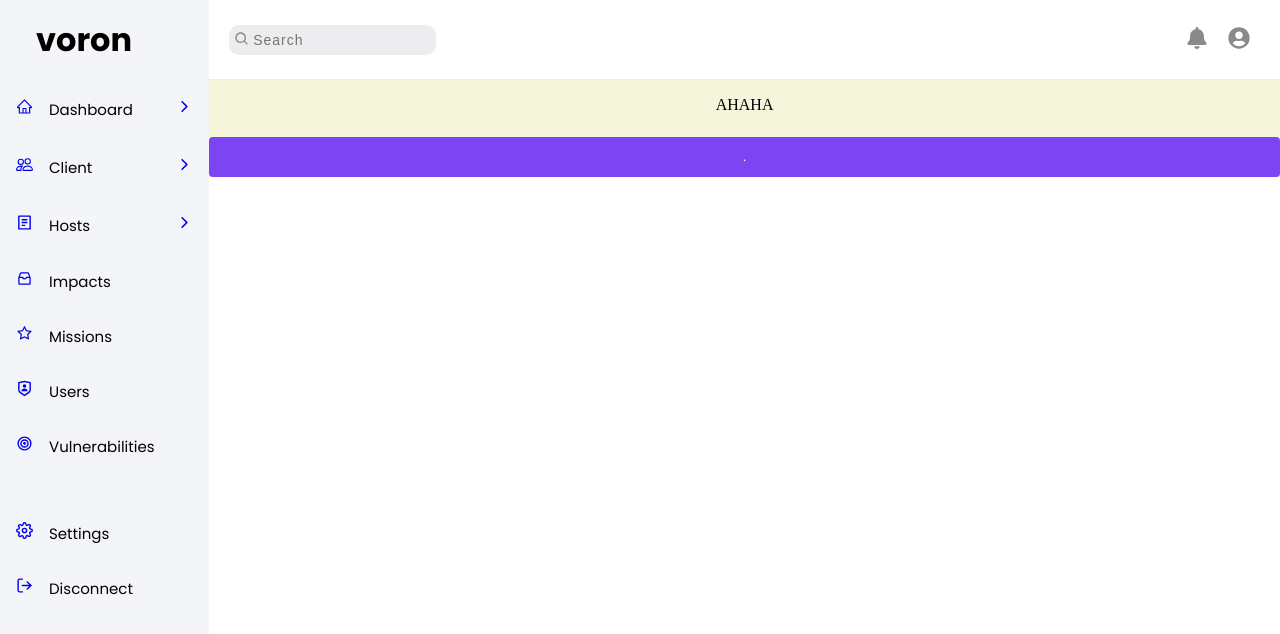
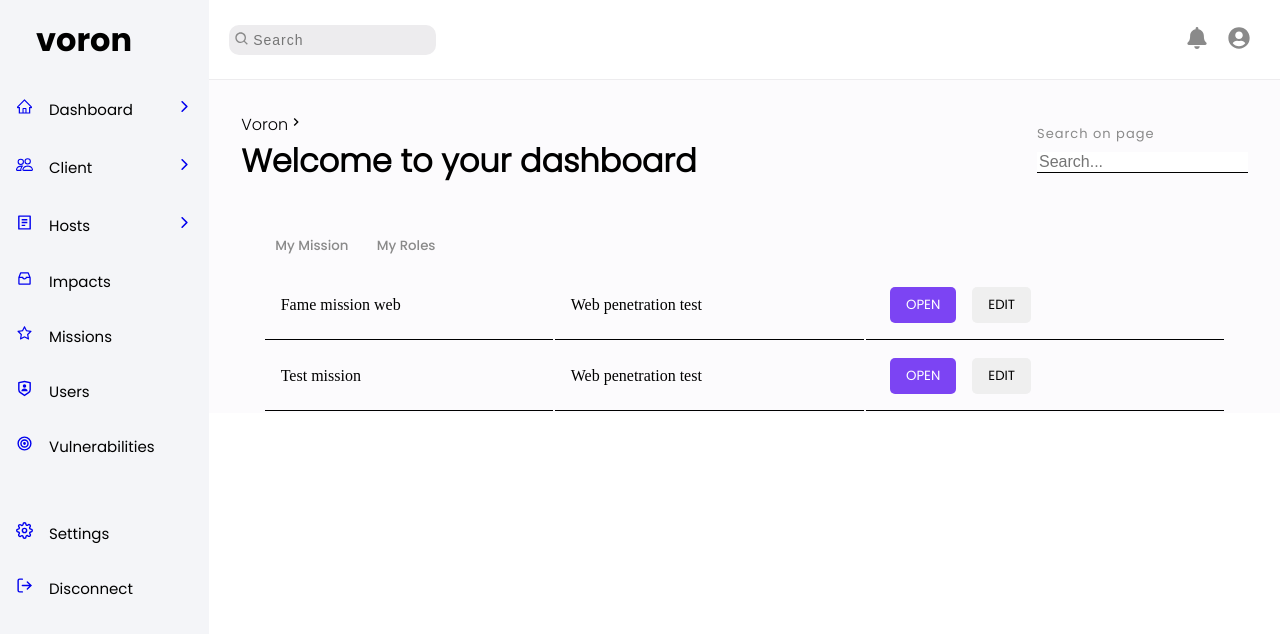
Before and after one commit to vrn-sh/erp, a React (Vite) app in the folder web/: page /dashboard in a window 1280 px wide. Shown: the top 634 px of the page. Built offline with nearby package versions, Linux system fonts and the light colour scheme.

Commit message:
dashboard separated in different part to be cleaner

```diff
--- a/web/src/pages/Dashboard/Dashboard.scss
+++ b/web/src/pages/Dashboard/Dashboard.scss
@@ -1,3 +1,7 @@
+.non-margin-padding {
+    padding: 0;
+    margin: 0;
+}
 .dashboard {
     display: flex;
     flex-direction: row;
@@ -5,17 +9,111 @@
 }
 
 .dashboard_container {
+    @extend .non-margin-padding;
     display: flex;
     flex-direction: column;
     height: 100vh;
     width: 100%;
-    padding: 0;
-    margin: 0;
 }
 
 .dashboard-pages {
-    background-color: beige;
+    @extend .non-margin-padding;
+    background-color: var(--basic-bg);
     width: 100%;
-    padding: 0;
-    margin: 0;
 }
+
+.page-info {
+    display: flex;
+    flex-direction: row;
+    justify-content: space-between;
+    align-items: center;
+    padding: 2rem;
+}
+
+.page-loca {
+    text-align: start;
+    font-family: "Poppins-Light";
+}
+
+.page-loca p, .page-loca h1 {
+    @extend .non-margin-padding;
+}
+
+.page-searcher {
+    display: flex;
+    flex-direction: column;
+    justify-content: center;
+    align-items:flex-start;
+}
+
+.page-searcher label {
+    @extend .non-margin-padding;
+    background: transparent;
+    letter-spacing: 1px;
+    font-family: 12px;
+}
+
+.page-searcher input {
+    border: none;
+    border-bottom: 1px var(--black) solid;
+    font-size: 16px;
+    margin-top: .5rem;
+}
+
+//DashboardMission
+.dashboard-table {
+    display: flex;
+    flex-direction: column;
+    width: 100%;
+    justify-content: center;
+    align-items: center;
+    text-align: start;
+}
+.subHeader {
+    display: flex;
+    flex-direction: row;
+    width: 90%;
+    align-items: flex-start;
+}
+
+.subHeader button {
+    min-width: 1rem;
+    background-color: transparent;
+    color: var(--gray-btn);
+    font-family: "Poppins-Medium";
+    border-radius: 0;
+}
+
+.subHeader button:hover, button.active {
+    color: var(--primary-hover-btn);
+    border-bottom: 1px var(--primary-hover-btn) solid;
+    transition: .5s ease-in-out;
+}
+
+table {
+    width: 90%;
+}
+
+td {
+    border-bottom:1px solid black;
+    padding: 1rem;
+}
+
+table input {
+    padding: .5rem 1rem;
+    border-radius: 5px;
+    margin: 0 .5rem;
+    text-transform: uppercase;
+    font-family: "Poppins-Regular";
+}
+
+.openBtn {
+    color: white;
+    border: none;
+    background-color: var(--primary-btn);
+}
+
+.editBtn {
+    border: var(--primary-btn);
+    color: var(--black);
+}
--- a/web/src/pages/Dashboard/Dashboard.tsx
+++ b/web/src/pages/Dashboard/Dashboard.tsx
@@ -2,6 +2,7 @@ import React from 'react';
 import SideBar from '../../component/SideBar/SideBar';
 import TopBar from '../../component/SideBar/TopBar';
 import './Dashboard.scss';
+import SubDashboard from './SubDashboard';
 
 export default function Dashboard() {
     return (
@@ -9,10 +10,7 @@ export default function Dashboard() {
             <SideBar />
             <div className="dashboard_container">
                 <TopBar />
-                <div className="dashboard-pages">
-                    <p>AHAHA</p>
-                    <button type="button">.</button>
-                </div>
+                <SubDashboard />
             </div>
         </div>
     );
--- /dev/null
+++ b/web/src/pages/Dashboard/DashboardMission.tsx
@@ -0,0 +1,65 @@
+import React, { useState } from 'react';
+import './Dashboard.scss';
+import { IDashboardMission } from './DashboardMission.type';
+
+type Props = {
+    list: IDashboardMission[];
+};
+
+function DashboardMission(props: Props) {
+    const { list } = props;
+    const [active, setActive] = useState('');
+
+    const handleClick = (event: any) => {
+        setActive(event.target.id);
+    };
+
+    return (
+        <div className="dashboard-table">
+            <div className="subHeader">
+                <button
+                    key={1}
+                    id="1"
+                    type="button"
+                    className={active === '1' ? 'active' : undefined}
+                    onClick={handleClick}
+                >
+                    My Mission
+                </button>
+                <button
+                    key={2}
+                    id="2"
+                    type="button"
+                    className={active === '2' ? 'active' : undefined}
+                    onClick={handleClick}
+                >
+                    My Roles
+                </button>
+            </div>
+            <table>
+                {list.map((mission) => {
+                    return (
+                        <tr key={mission.id}>
+                            <td>{mission.name}</td>
+                            <td>{mission.type}</td>
+                            <td>
+                                <input
+                                    type="button"
+                                    value="Open"
+                                    className="openBtn"
+                                />
+                                <input
+                                    type="button"
+                                    value="Edit"
+                                    className="editBtn"
+                                />
+                            </td>
+                        </tr>
+                    );
+                })}
+            </table>
+        </div>
+    );
+}
+
+export default DashboardMission;
--- /dev/null
+++ b/web/src/pages/Dashboard/DashboardMission.type.ts
@@ -0,0 +1,24 @@
+export interface IDashboardMission {
+    id: number;
+    name: string;
+    type: string;
+    open: string; // Path
+    edit: string; // Edit url
+}
+
+export const DashboardMissionList: IDashboardMission[] = [
+    {
+        id: 0,
+        name: 'Fame mission web',
+        type: 'Web penetration test',
+        open: '',
+        edit: '',
+    },
+    {
+        id: 1,
+        name: 'Test mission',
+        type: 'Web penetration test',
+        open: '',
+        edit: '',
+    },
+];
--- /dev/null
+++ b/web/src/pages/Dashboard/SubDashboard.tsx
@@ -0,0 +1,36 @@
+import React, { useState } from 'react';
+import * as MdIcons from 'react-icons/md';
+import {
+    IDashboardMission,
+    DashboardMissionList,
+} from './DashboardMission.type';
+import './Dashboard.scss';
+import DashboardMission from './DashboardMission';
+
+export default function SubDashboard() {
+    const [missionList] = useState(DashboardMissionList as IDashboardMission[]);
+
+    return (
+        <div className="dashboard-pages">
+            <div className="page-info">
+                <div className="page-loca">
+                    <p>
+                        Voron
+                        <span>
+                            <MdIcons.MdKeyboardArrowRight />
+                        </span>
+                    </p>
+                    <h1>Welcome to your dashboard</h1>
+                </div>
+                <div className="page-searcher">
+                    <label>Search on page</label>
+                    <input type="text" placeholder="Search..." />
+                </div>
+            </div>
+
+            <div className="assigned-missions">
+                <DashboardMission list={missionList} />
+            </div>
+        </div>
+    );
+}
```
